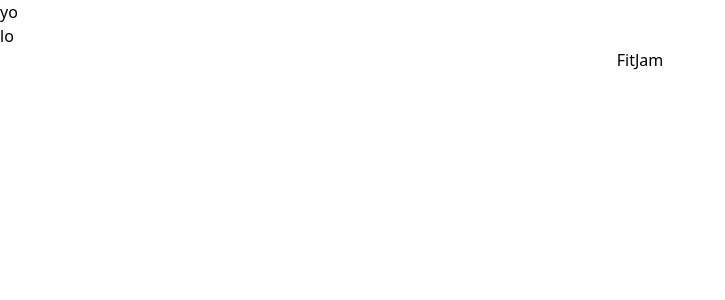
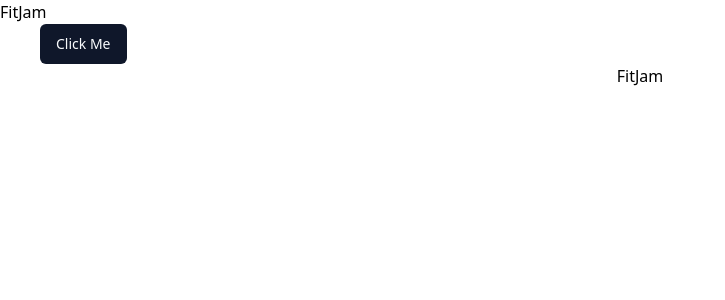
Before and after one commit to devmev10/fitjam, a Next.js app: page / in a window 1280 px wide. Shown: the top 300 px of the page, without its empty margins (0-725 px from the left). Built offline with nearby package versions, Linux system fonts and the light colour scheme.

Commit message:
add shadcn

```diff
--- a/app/layout.js
+++ b/app/layout.js
@@ -1,4 +1,5 @@
 import "./globals.css";
+import { Button } from "@/components/ui/button";
 
 export const metadata = {
   title: "FitJam - Lose Weight, Gain Muscle & Break Barriers",
@@ -11,8 +12,8 @@
     <html lang="en">
       <body>
         <nav>
-          <h3>yo</h3>
-          <h3>lo</h3>
+          <h3>FitJam</h3>
+          <Button className="ml-10">Click Me</Button>
         </nav>
         {children}
       </body>
--- /dev/null
+++ b/components/ui/button.jsx
@@ -0,0 +1,47 @@
+import * as React from "react"
+import { Slot } from "@radix-ui/react-slot"
+import { cva } from "class-variance-authority";
+
+import { cn } from "@/lib/utils"
+
+const buttonVariants = cva(
+  "inline-flex items-center justify-center whitespace-nowrap rounded-md text-sm font-medium ring-offset-white transition-colors focus-visible:outline-none focus-visible:ring-2 focus-visible:ring-slate-950 focus-visible:ring-offset-2 disabled:pointer-events-none disabled:opacity-50 dark:ring-offset-slate-950 dark:focus-visible:ring-slate-300",
+  {
+    variants: {
+      variant: {
+        default: "bg-slate-900 text-slate-50 hover:bg-slate-900/90 dark:bg-slate-50 dark:text-slate-900 dark:hover:bg-slate-50/90",
+        destructive:
+          "bg-red-500 text-slate-50 hover:bg-red-500/90 dark:bg-red-900 dark:text-slate-50 dark:hover:bg-red-900/90",
+        outline:
+          "border border-slate-200 bg-white hover:bg-slate-100 hover:text-slate-900 dark:border-slate-800 dark:bg-slate-950 dark:hover:bg-slate-800 dark:hover:text-slate-50",
+        secondary:
+          "bg-slate-100 text-slate-900 hover:bg-slate-100/80 dark:bg-slate-800 dark:text-slate-50 dark:hover:bg-slate-800/80",
+        ghost: "hover:bg-slate-100 hover:text-slate-900 dark:hover:bg-slate-800 dark:hover:text-slate-50",
+        link: "text-slate-900 underline-offset-4 hover:underline dark:text-slate-50",
+      },
+      size: {
+        default: "h-10 px-4 py-2",
+        sm: "h-9 rounded-md px-3",
+        lg: "h-11 rounded-md px-8",
+        icon: "h-10 w-10",
+      },
+    },
+    defaultVariants: {
+      variant: "default",
+      size: "default",
+    },
+  }
+)
+
+const Button = React.forwardRef(({ className, variant, size, asChild = false, ...props }, ref) => {
+  const Comp = asChild ? Slot : "button"
+  return (
+    (<Comp
+      className={cn(buttonVariants({ variant, size, className }))}
+      ref={ref}
+      {...props} />)
+  );
+})
+Button.displayName = "Button"
+
+export { Button, buttonVariants }
--- /dev/null
+++ b/lib/utils.js
@@ -0,0 +1,6 @@
+import { clsx } from "clsx"
+import { twMerge } from "tailwind-merge"
+
+export function cn(...inputs) {
+  return twMerge(clsx(inputs))
+}
--- a/tailwind.config.js
+++ b/tailwind.config.js
@@ -1,12 +1,36 @@
 /** @type {import('tailwindcss').Config} */
 module.exports = {
+  darkMode: ["class"],
   content: [
-    "./pages/**/*.{js,ts,jsx,tsx,mdx}",
-    "./components/**/*.{js,ts,jsx,tsx,mdx}",
-    "./app/**/*.{js,ts,jsx,tsx,mdx}",
-  ],
+    './pages/**/*.{js,jsx}',
+    './components/**/*.{js,jsx}',
+    './app/**/*.{js,jsx}',
+    './src/**/*.{js,jsx}',
+	],
   theme: {
-    extend: {},
+    container: {
+      center: true,
+      padding: "2rem",
+      screens: {
+        "2xl": "1400px",
+      },
+    },
+    extend: {
+      keyframes: {
+        "accordion-down": {
+          from: { height: 0 },
+          to: { height: "var(--radix-accordion-content-height)" },
+        },
+        "accordion-up": {
+          from: { height: "var(--radix-accordion-content-height)" },
+          to: { height: 0 },
+        },
+      },
+      animation: {
+        "accordion-down": "accordion-down 0.2s ease-out",
+        "accordion-up": "accordion-up 0.2s ease-out",
+      },
+    },
   },
-  plugins: [],
-};
+  plugins: [require("tailwindcss-animate")],
+}
```
Also changed, not shown: package.json (+10 -4 lines), components.json (added), 1 other file (tests, documents, lock files or other folders).
